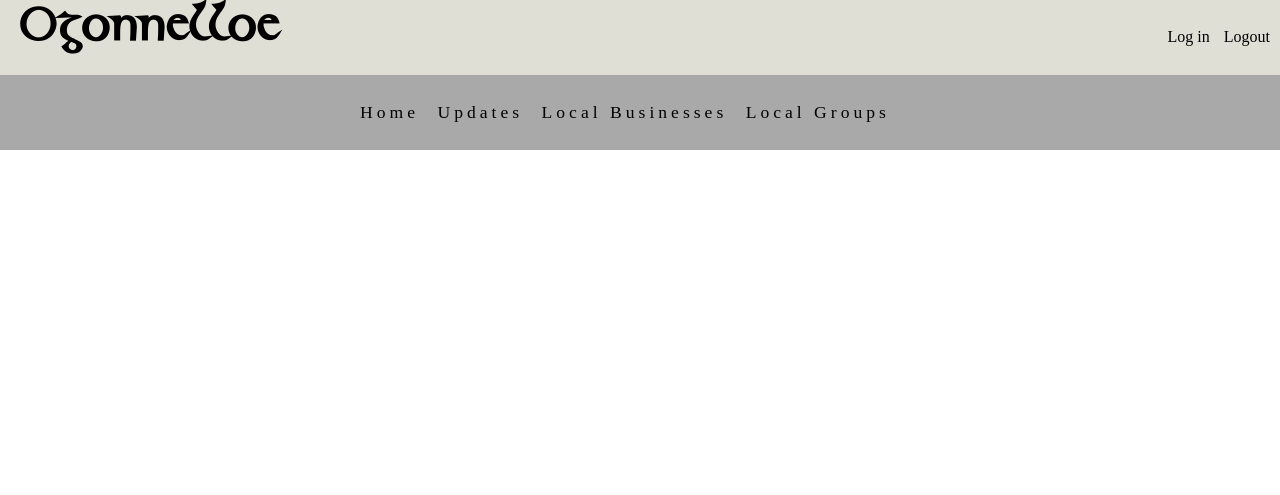
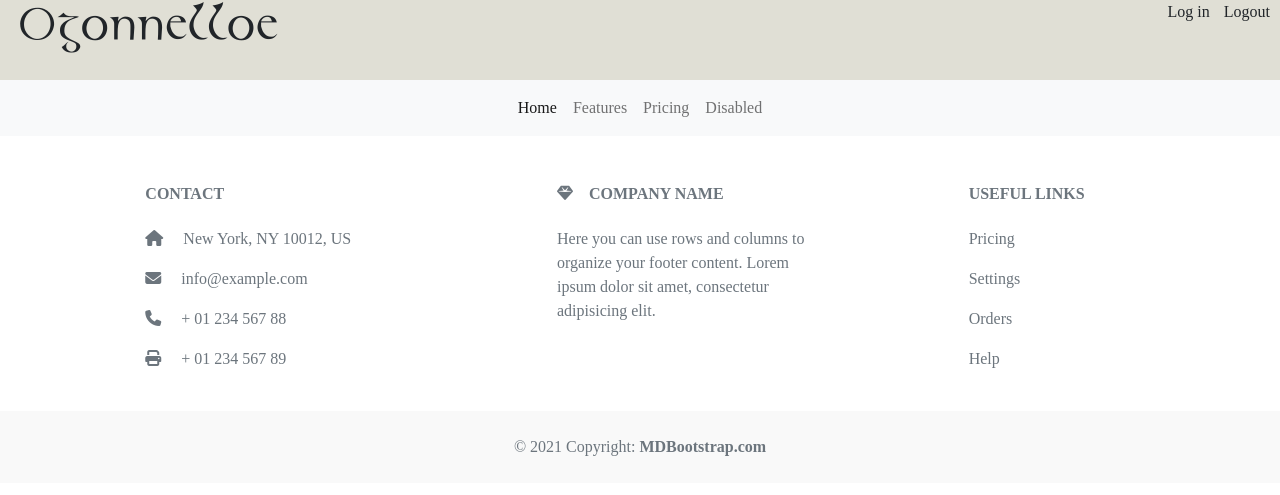
Before and after one commit to Code-Institute-Submissions/community-website-ogonnelloe, a Django app: page / in a window 1280 px wide. Shown: the top 495 px of the page. Run offline with Django 4.2, Linux system fonts and the light colour scheme; data that the repository does not hold is empty; some libraries are stand-ins or nearby versions.

Commit message:
Add first error images for css not found. Add basic structure for bootstrap header and footer.

```diff
--- /dev/null
+++ b/media/errors/css not found/solution.txt
@@ -0,0 +1 @@
+The css was working locally but not on the hosted version on heroku. I needed to install and add whitenoise: http://whitenoise.evans.io/en/stable/
--- a/static/css/style.css
+++ b/static/css/style.css
@@ -13,14 +13,7 @@
 body {
     padding: 0;
     margin: 0;
-    position: relative;
     font-family: 'Merriweather', serif;
-}
-
-header {
-    display: flex;
-    flex-direction: column;
-    line-height: 4.68rem;
 }
 
 header a,
--- a/templates/base.html
+++ b/templates/base.html
@@ -4,6 +4,15 @@
 <html lang="en">
 <head>
     <meta charset="UTF-8">
+    <!--  CSS links  -->
+
+    <link href="https://cdn.jsdelivr.net/npm/bootstrap@5.0.2/dist/css/bootstrap.min.css" rel="stylesheet" integrity="sha384-EVSTQN3/azprG1Anm3QDgpJLIm9Nao0Yz1ztcQTwFspd3yD65VohhpuuCOmLASjC" crossorigin="anonymous">
+
+    <!--  JS scripts  -->
+    <script src="https://cdn.jsdelivr.net/npm/bootstrap@5.0.2/dist/js/bootstrap.bundle.min.js" integrity="sha384-MrcW6ZMFYlzcLA8Nl+NtUVF0sA7MsXsP1UyJoMp4YLEuNSfAP+JcXn/tWtIaxVXM" crossorigin="anonymous"></script>
+    <!-- FontAwesome -->
+    <script src="https://kit.fontawesome.com/b83175b9a4.js" crossorigin="anonymous"></script>
+
     <link rel="stylesheet" href="{% static 'css/style.css' %}">
     <title>Ogonnelloe</title>
 </head>
@@ -25,22 +34,23 @@
         </div>
     </div>
 
-    <nav >
-        <ul id="menu">
-            <li>
-                <a href="" >Home</a>
-            </li>
-            <li>
-                <a href="">Updates</a>
-            </li>
-            <li>
-                <a href="">Local Businesses</a>
-            </li>
-            <li>
-                <a href="">Local Groups</a>
-            </li>
-        </ul>
-    </nav>
+<!-- From: https://getbootstrap.com/docs/5.0/components/navbar/ -->
+<!--  TODO: use Python to check which link the active class should be assigned to.  -->
+<nav class="navbar navbar-expand-lg navbar-light bg-light">
+  <div class="container-fluid">
+    <button class="navbar-toggler" type="button" data-bs-toggle="collapse" data-bs-target="#navbarNavAltMarkup" aria-controls="navbarNavAltMarkup" aria-expanded="false" aria-label="Toggle navigation">
+      <span class="navbar-toggler-icon"></span>
+    </button>
+    <div class="collapse navbar-collapse justify-content-center" id="navbarNavAltMarkup">
+      <div class="navbar-nav">
+        <a class="nav-link active" aria-current="page" href="#">Home</a>
+        <a class="nav-link" href="#">Features</a>
+        <a class="nav-link" href="#">Pricing</a>
+        <a class="nav-link" href="#">Disabled</a>
+      </div>
+    </div>
+  </div>
+</nav>
 
 </header>
 
@@ -50,9 +60,74 @@
     {% endblock content %}
 </main>
 
-<footer>
+<!-- Footer -->
+<!-- Based on: https://mdbootstrap.com/docs/standard/navigation/footer/ -->
+<footer class="text-center text-lg-start bg-white text-muted">
+  <!-- Section: Links  -->
+    <div class="container text-center text-md-start mt-5">
+        <!-- Grid row -->
+      <div class="row mt-3">
+        <!-- Grid column -->
+        <div class="col-md-4 col-lg-3 col-xl-3 mx-auto mb-md-0 mb-4">
+          <!-- Links -->
+          <h6 class="text-uppercase fw-bold mb-4">Contact</h6>
+          <p><i class="fas fa-home me-3 text-grayish"></i> New York, NY 10012, US</p>
+          <p>
+            <i class="fas fa-envelope me-3 text-grayish"></i>
+            info@example.com
+          </p>
+          <p><i class="fas fa-phone me-3 text-grayish"></i> + 01 234 567 88</p>
+          <p><i class="fas fa-print me-3 text-grayish"></i> + 01 234 567 89</p>
+        </div>
+        <!-- Grid column -->
 
+
+        <!-- Grid column -->
+        <div class="col-md-3 col-lg-4 col-xl-3 mx-auto mb-4">
+          <!-- Content -->
+          <h6 class="text-uppercase fw-bold mb-4">
+            <i class="fas fa-gem me-3 text-grayish"></i>Company name
+          </h6>
+          <p>
+            Here you can use rows and columns to organize your footer content. Lorem ipsum
+            dolor sit amet, consectetur adipisicing elit.
+          </p>
+        </div>
+        <!-- Grid column -->
+
+        <!-- Grid column -->
+        <div class="col-md-3 col-lg-2 col-xl-2 mx-auto mb-4">
+          <!-- Links -->
+          <h6 class="text-uppercase fw-bold mb-4">
+            Useful links
+          </h6>
+          <p>
+            <a href="#!" class="text-reset">Pricing</a>
+          </p>
+          <p>
+            <a href="#!" class="text-reset">Settings</a>
+          </p>
+          <p>
+            <a href="#!" class="text-reset">Orders</a>
+          </p>
+          <p>
+            <a href="#!" class="text-reset">Help</a>
+          </p>
+        </div>
+        <!-- Grid column -->
+
+      </div>
+      <!-- Grid row -->
+    </div>
+
+  <!-- Copyright -->
+  <div class="text-center p-4" style="background-color: rgba(0, 0, 0, 0.025);">
+    © 2021 Copyright:
+    <a class="text-reset fw-bold" href="https://mdbootstrap.com/">MDBootstrap.com</a>
+  </div>
+  <!-- Copyright -->
 </footer>
+<!-- Footer -->
 
 </body>
 </html>
--- a/templates/index.html
+++ b/templates/index.html
@@ -2,7 +2,7 @@
 
 {% block content %}
 
-    <div class="row">
+    <div>
         {% for update in object_list %}
             <p>{{ update.title }}</p>
         {% endfor %}
```
Also changed, not shown: media/errors/css not found/chrome_0nClF74pPN.png (added), media/errors/css not found/chrome_a1mESyGx3z.png (added), media/errors/css not found/chrome_jr0tcBI3h2.png (added).
